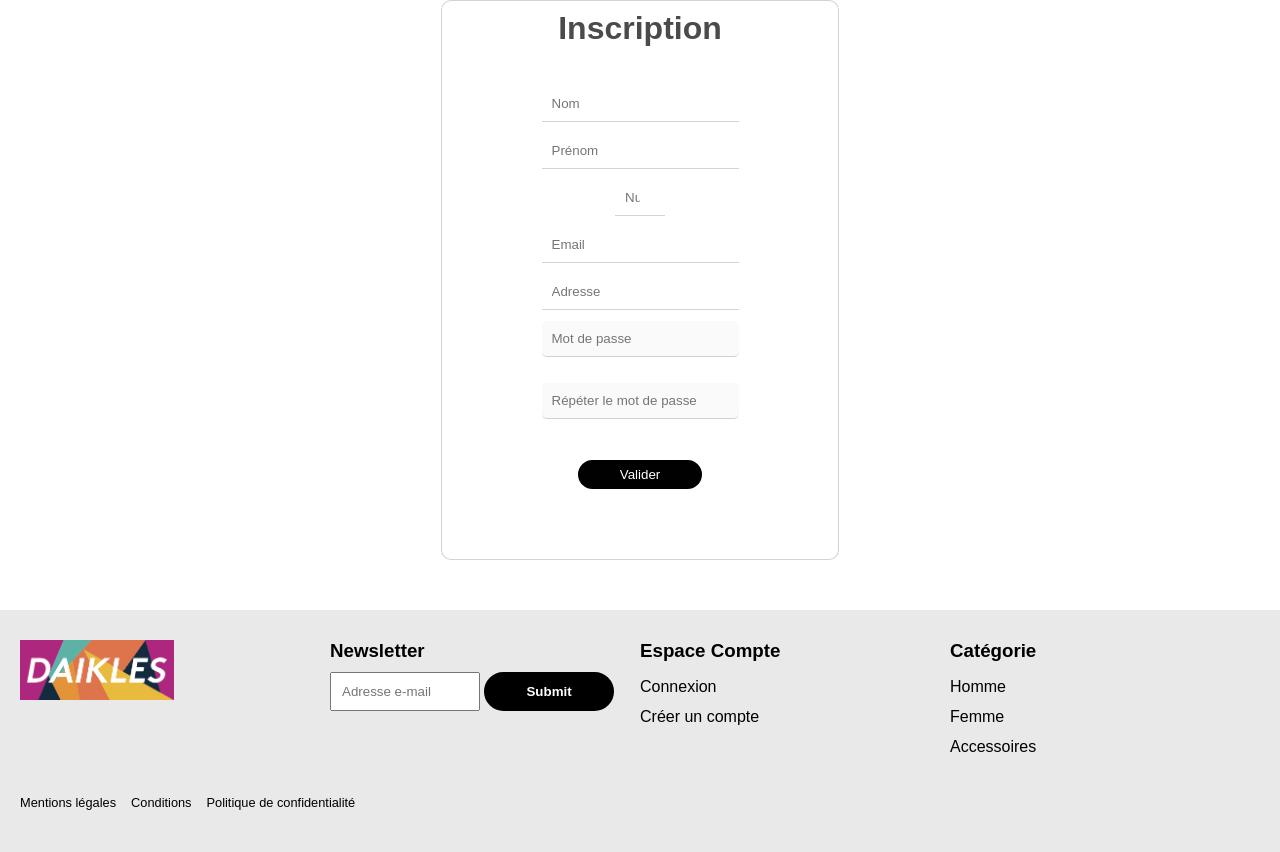
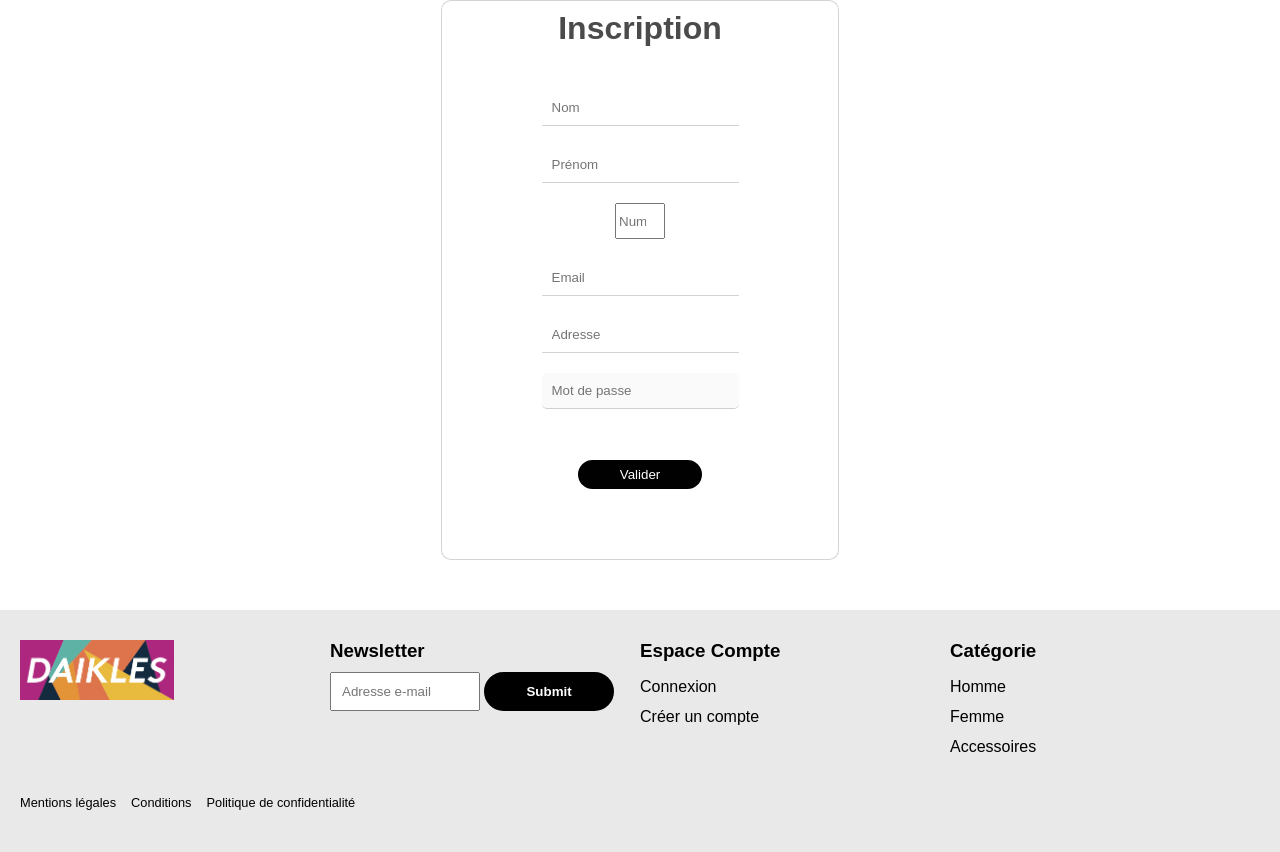
Before and after one commit to damdpz/projet-philiance, a PHP site: page /inscription.php in a window 1280 px wide. Shown: the part 86-938 px from the top of the page. Run offline with PHP 8.4, Linux system fonts and the light colour scheme; data that the repository does not hold is empty.

Commit message:
modif mdp

```diff
--- a/assets/css/inscription.css
+++ b/assets/css/inscription.css
@@ -37,13 +37,20 @@ h1{
 
 }
 
-.connexion1 input[type="text"], input[type="email"], input[type="number"]{
+.connexion1 input[type="text"], input[type="email"]{
     border: none;
     border-bottom: 1px solid rgb(112, 111, 111, .3);
     background-color:rgb(255, 255, 255, .3);
     padding: 10px;
 
 }
+
+input[type="number"] {
+    width: 165px;
+    height: 36px;
+
+}
+
 
 input[type="password"] {
     padding: 25px;
@@ -55,7 +62,7 @@ input[type="password"] {
     font-family: Arial, Helvetica, sans-serif;
 }
 
-input[type="date"]{
+/*input[type="date"]{
 
     border: none;
     border-bottom: 1px solid rgb(112, 111, 111, .3);
@@ -63,7 +70,7 @@ input[type="date"]{
     padding: 40px;
 
 
-}
+}*/
 
 .btn-valider{
     border:solid 2px black;
@@ -86,3 +93,13 @@ input[type="date"]{
     border: solid 2px black;
     cursor: pointer;
 }
+
+span{
+    font-family: Arial, Helvetica, sans-serif;
+    color: darkgreen;
+}
+
+a{
+    font-family: Arial, Helvetica, sans-serif;
+
+}
--- a/inscription.php
+++ b/inscription.php
@@ -30,7 +30,7 @@ if(isset($_POST['valider'])){
         $phone = htmlentities($_POST["phone"]);
         $email = htmlentities($_POST["email"]);
         $adresse = htmlentities($_POST["adresse"]);
-        $mdp = htmlentities($_POST["mdp"]);
+        $mdp = sha1($_POST["mdp"]);
         $mdp_validation = htmlentities($_POST["validation_password"]);
 
         $insertUser = $pdo->prepare('INSERT INTO clients(nom, prenom, email, mdp, adresse, phone)VALUE(?, ?, ?, ?, ?, ?)');
@@ -73,31 +73,31 @@ if(isset($_POST['valider'])){
             <?php
             if(isset($success) && $success == true)
             {
-                echo "<span class='color:green'>Votre inscription a bien été pris en compte ! Veuillez vous <a href='compte.php'>connecter ici</a></span><br>";
+                echo "<span class='color:green'>Votre inscription a bien été pris en compte ! <br>Veuillez vous <a href='compte.php'>connecter ici</a></span><br>";
             }
             ?>
 
-            <input type="text" placeholder="Nom" name="nom" autocomplete="off">
+            <input type="text" placeholder="Nom" name="nom" autocomplete="off" required>
             <label for="nom"></label>
 
-            <input type="text" placeholder="Prénom" name="prenom" autocomplete="off">
+            <input type="text" placeholder="Prénom" name="prenom" autocomplete="off" required>
             <label for="prenom"></label>
 
             <input type="number" placeholder="Numéro de téléphone" name="phone">
             <label for="number"></label>
 
-            <input type="email" placeholder="Email" name="email" autocomplete="off">
+            <input type="email" placeholder="Email" name="email" autocomplete="off" required>
             <label for="email"></label>
             <? $msgError["email"] ?>
 
-            <input type="text" placeholder="Adresse" name="adresse" autocomplete="off">
+            <input type="text" placeholder="Adresse" name="adresse" autocomplete="off" required>
             <label for="adresse"></label>
 
             <input type="password" placeholder="Mot de passe" name="mdp">
             <label for="password"></label>
 
-            <input type="password" placeholder="Répéter le mot de passe" name="validation_password">
-            <label for="validation_password"></label>
+            <!--<input type="password" placeholder="Répéter le mot de passe" name="validation_password">
+            <label for="validation_password"></label>-->
 
             <a href="">
             <input class="btn-valider" type="submit" value="Valider" name="valider"></a>
```
